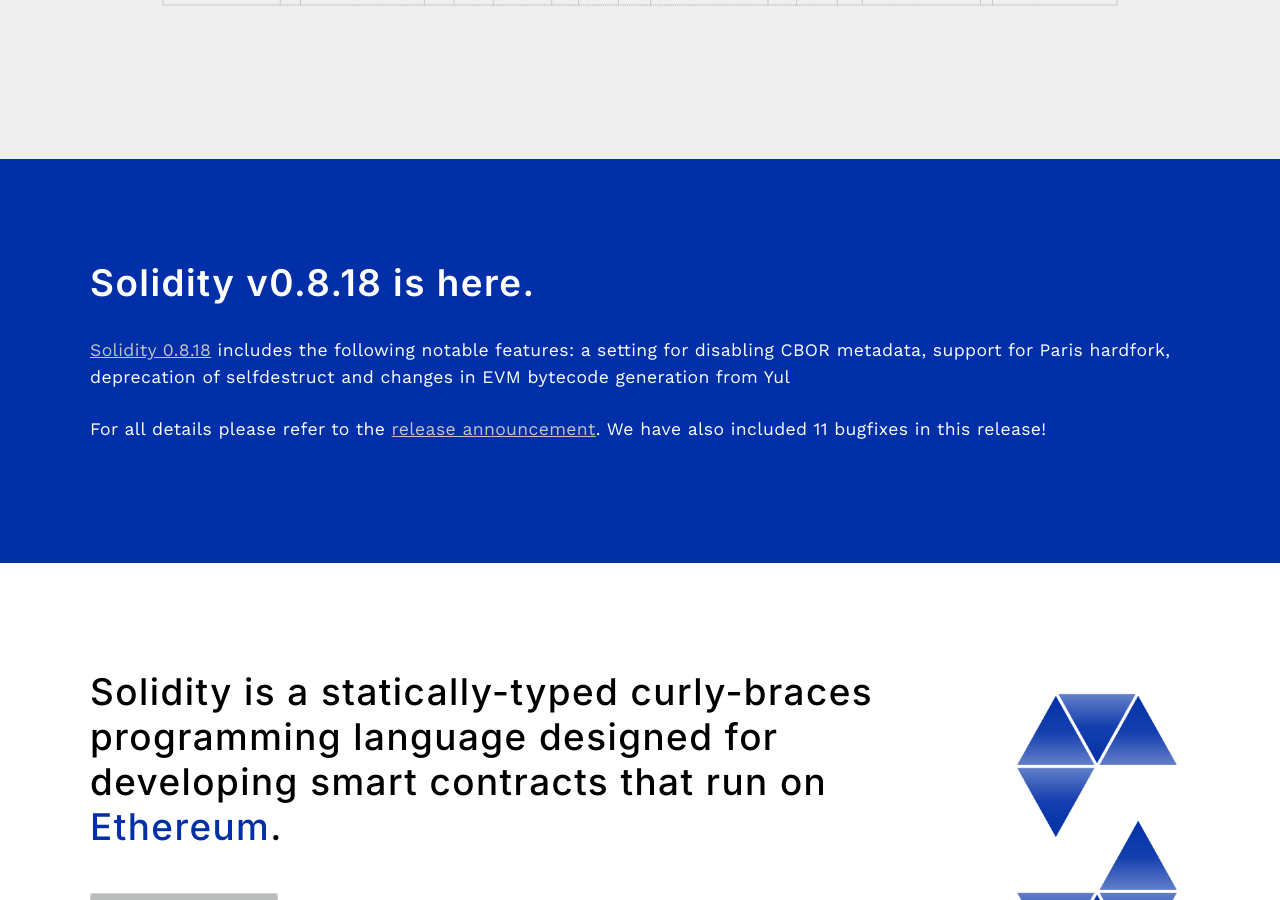
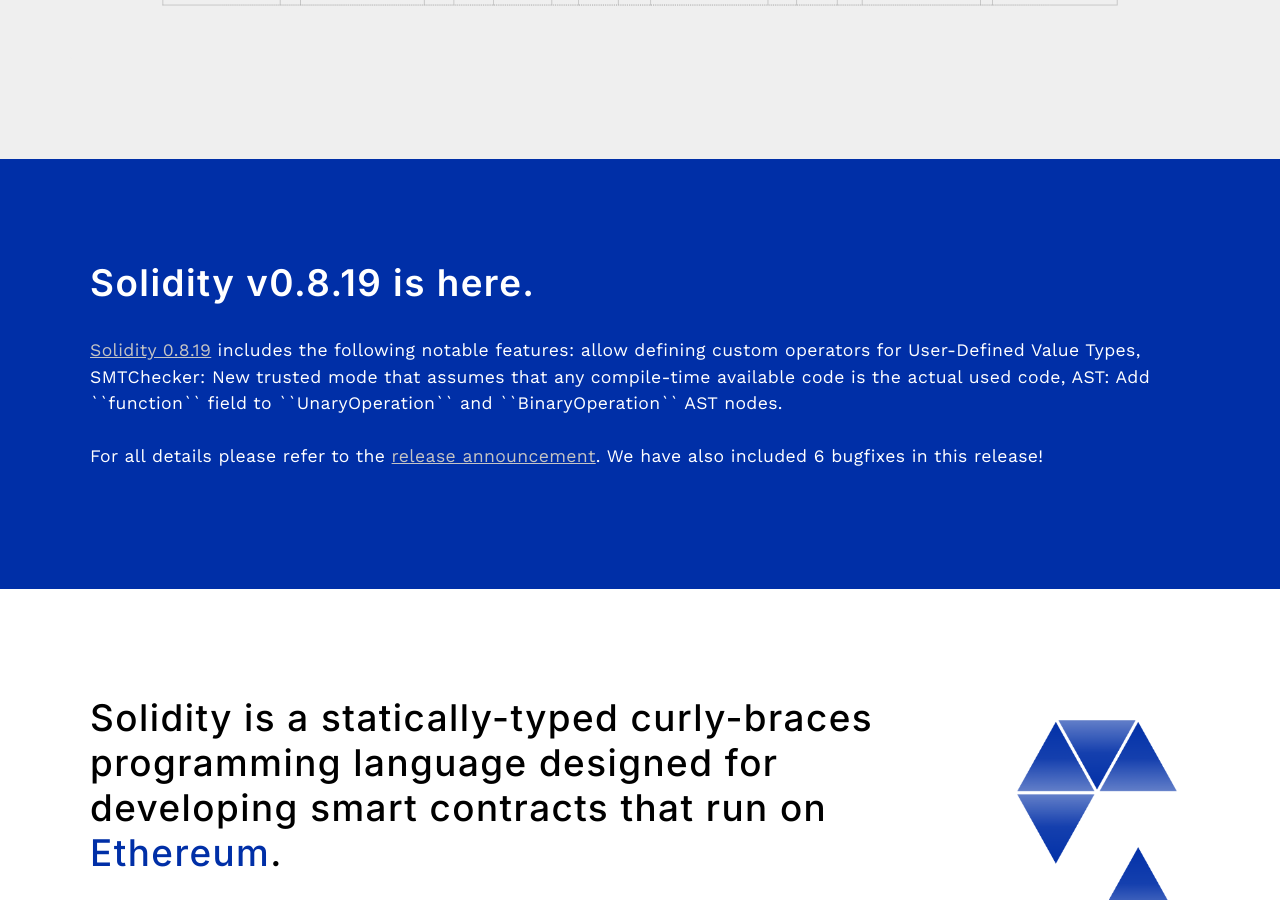
Before and after one commit to ethereum/solidity-portal, a Jekyll site: the page built from index.html, in a window 1280 px wide and 900 px high, scrolled down 590 px. Built offline with Jekyll 4.4.1, drawn with Linux system fonts in a browser that asks for light colours; some web fonts are replaced; the list of posts is cut into pages by our own code.

```diff
--- a/index.html
+++ b/index.html
@@ -22,9 +22,9 @@ description: Solidity is a statically-typed curly-braces programming language de
 <section class="highlight-section-blue">
 	<div class="container flex">
 		<div class="text editable">
-			<h2><strong>Solidity v0.8.18 is here.</strong></h2>
-			<p><a href="https://github.com/ethereum/solidity/releases/tag/v0.8.18">Solidity 0.8.18</a> includes the following notable features: a setting for disabling CBOR metadata, support for Paris hardfork, deprecation of selfdestruct and changes in EVM bytecode generation from Yul
-			<br><br>For all details please refer to the <a href="https://blog.soliditylang.org/2023/02/01/solidity-0.8.18-release-announcement/">release announcement</a>. We have also included 11 bugfixes in this release!</p>
+			<h2><strong>Solidity v0.8.19 is here.</strong></h2>
+			<p><a href="https://github.com/ethereum/solidity/releases/tag/v0.8.19">Solidity 0.8.19</a> includes the following notable features: allow defining custom operators for User-Defined Value Types, SMTChecker: New trusted mode that assumes that any compile-time available code is the actual used code, AST: Add ``function`` field to ``UnaryOperation`` and ``BinaryOperation`` AST nodes.
+			<br><br>For all details please refer to the <a href="https://blog.soliditylang.org/2023/02/22/solidity-0.8.19-release-announcement/">release announcement</a>. We have also included 6 bugfixes in this release!</p>
 		</div>
 	</div>
 </section>
```
